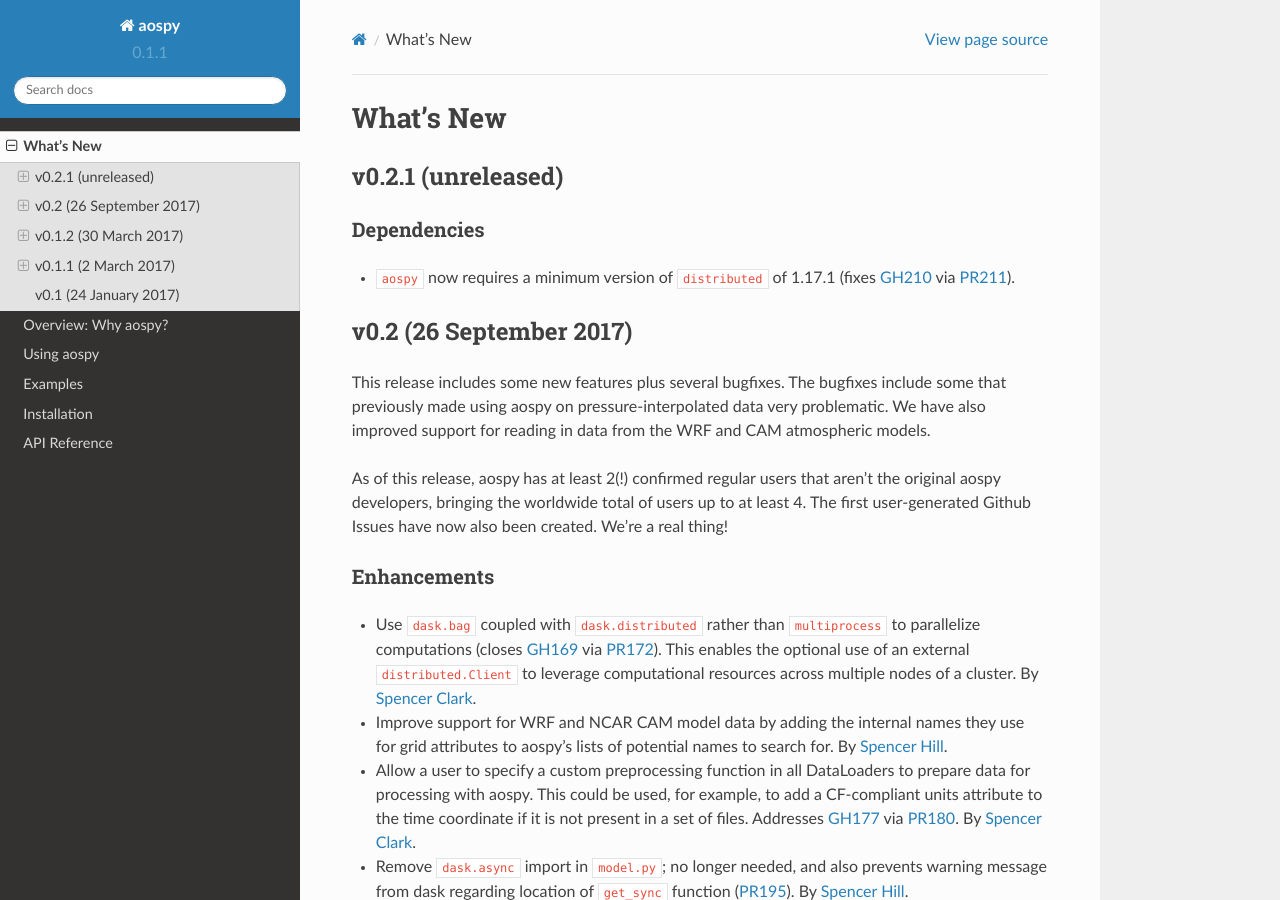
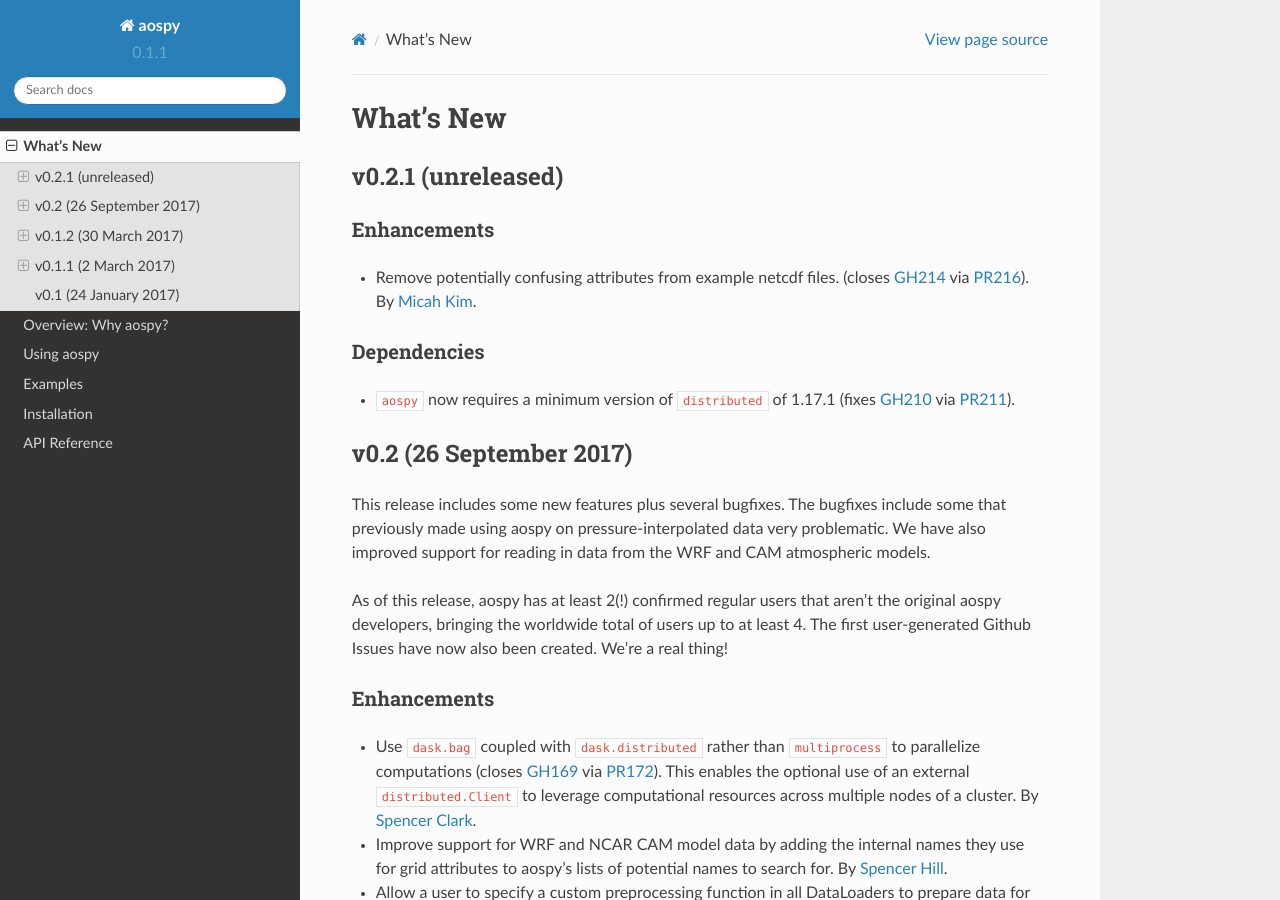
Before and after one commit to spencerahill/aospy, a Sphinx documentation site: the page built from docs/whats-new.rst, in a window 1280 px wide and 900 px high. Built offline with Sphinx 7.4.7 and the Read the Docs theme 2.0.0, drawn with Linux system fonts in a browser that asks for light colours.

Commit message:
Deleted unneeded & thus confusing attrs in sample netcdf files (#216)
Closes #214

```diff
--- a/docs/whats-new.rst
+++ b/docs/whats-new.rst
@@ -7,6 +7,13 @@ What's New
 
 v0.2.1 (unreleased)
 -------------------
+
+Enhancements
+~~~~~~~~~~~~
+
+- Remove potentially confusing attributes from example netcdf files.
+  (closes :issue:`214` via :pull:`216`). By `Micah Kim
+  <https://github.com/micahkim23>`_.
 
 Dependencies
 ~~~~~~~~~~~~
```
Also changed, not shown: 4 other files.
